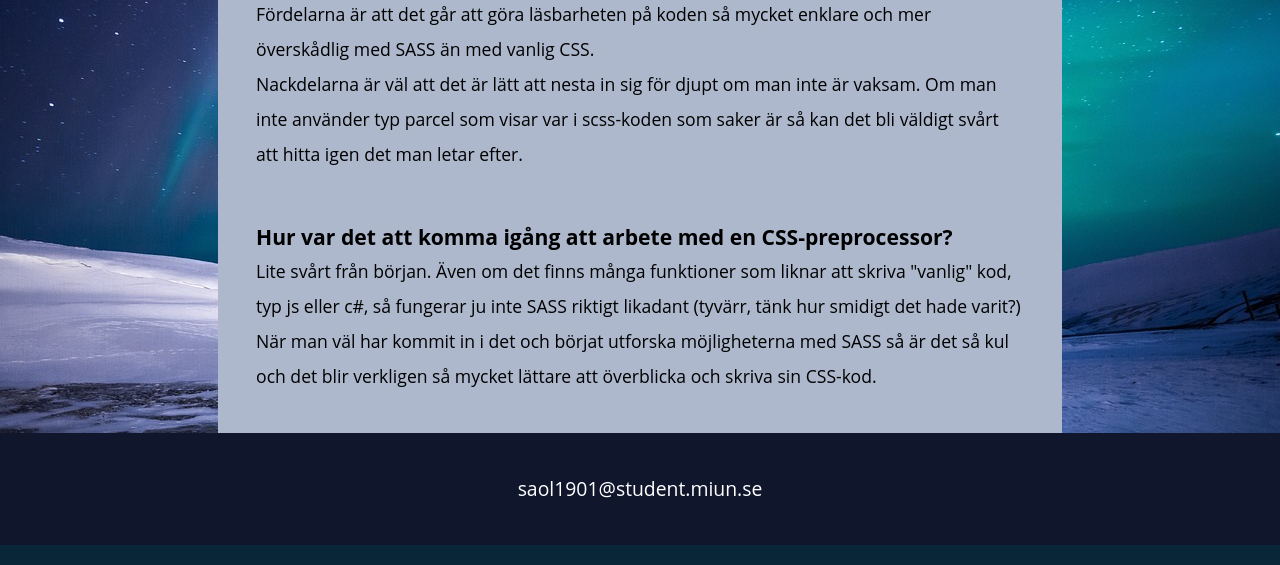
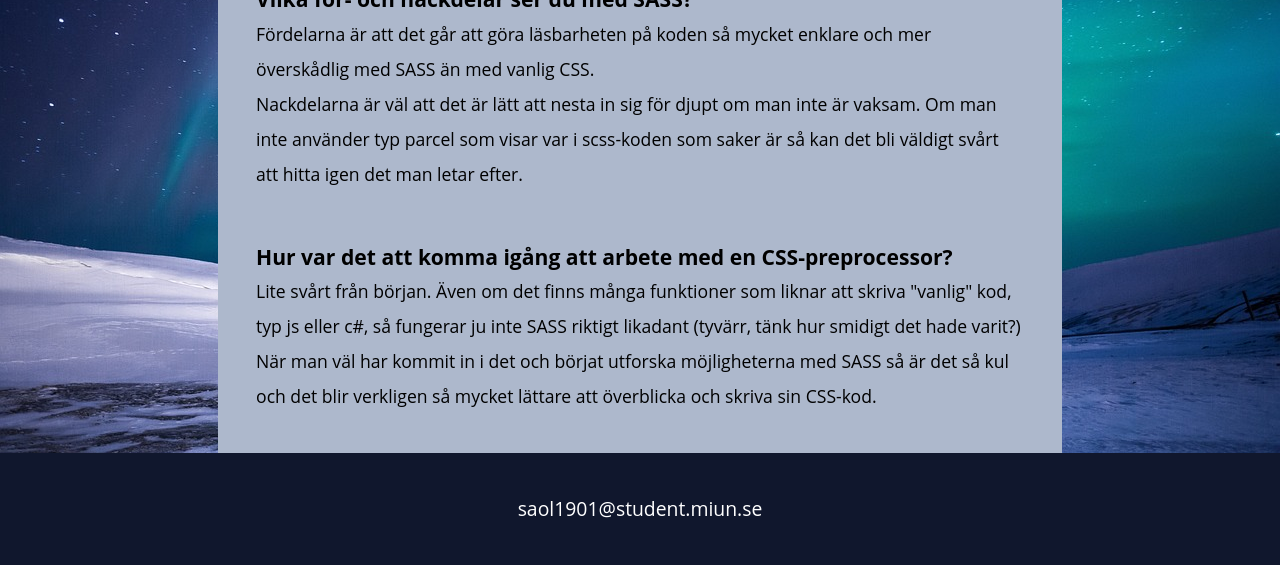
Before and after one commit to snnaolsson/dt211g_mom3, a website built with Parcel: page src/SASS.html in a window 1280 px wide. Shown: the part 260-825 px from the top of the page. Built offline with nearby package versions, Linux system fonts and the light colour scheme.

Commit message:
updated margin-value

```diff
--- a/src/css/_layout.scss
+++ b/src/css/_layout.scss
@@ -74,7 +74,7 @@ main {
   background-color: base.$element-bg;
 
   &.sass {
-    margin-top: 5px;
+    margin-top: 25px;
     h1,
     h2 {
       font-size: 1.2rem;
--- a/src/js/mouseover.js
+++ b/src/js/mouseover.js
@@ -8,6 +8,7 @@ btn.addEventListener("mouseleave", hideText);
 btnmyt.addEventListener("mouseover", showMyText);
 btnmyt.addEventListener("mouseleave", hideMyText);
 
+//Funktion för att visa text vid hover (på tablet/mobil osv klick)
 function showText() {
   let compStyle = window.getComputedStyle(text).display;
   if (compStyle === "none") {
@@ -20,6 +21,7 @@ function showMyText() {
     mytText.style.display = "block";
   }
 }
+//funktioner för att dölja texten igen när man inte längre hovrar.
 function hideText() {
   text.style.display = "none";
 }
```
